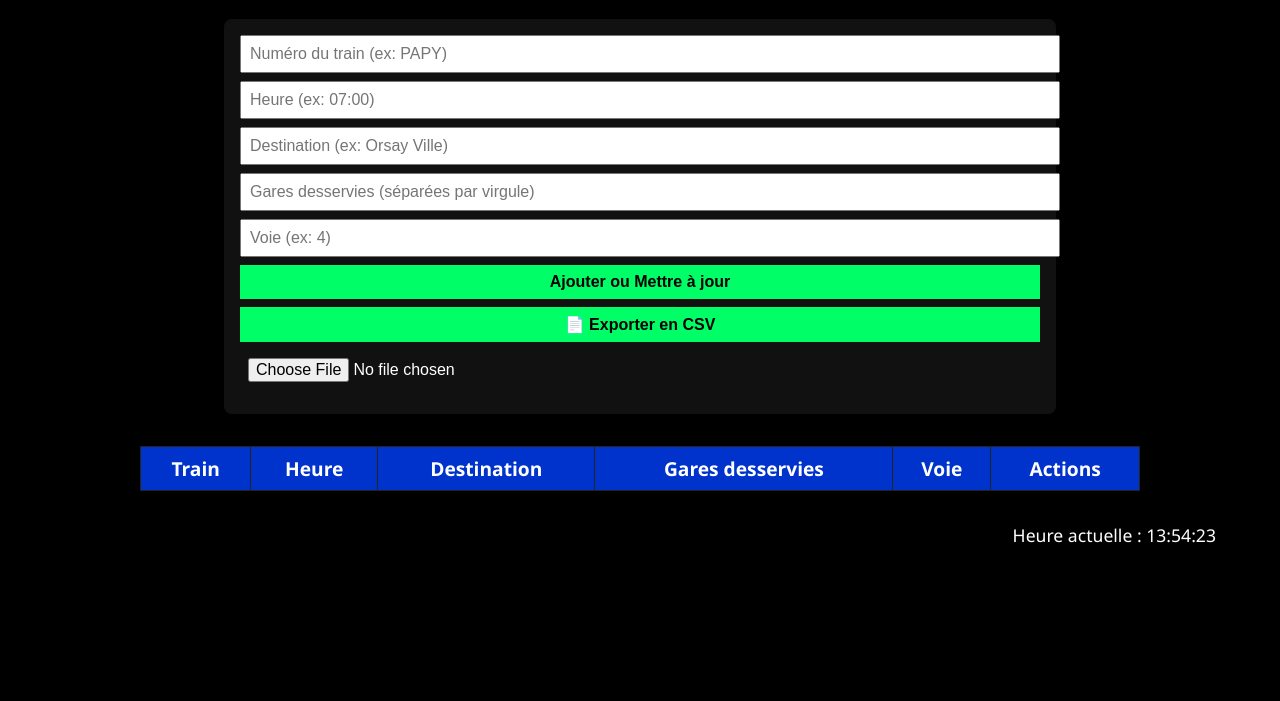
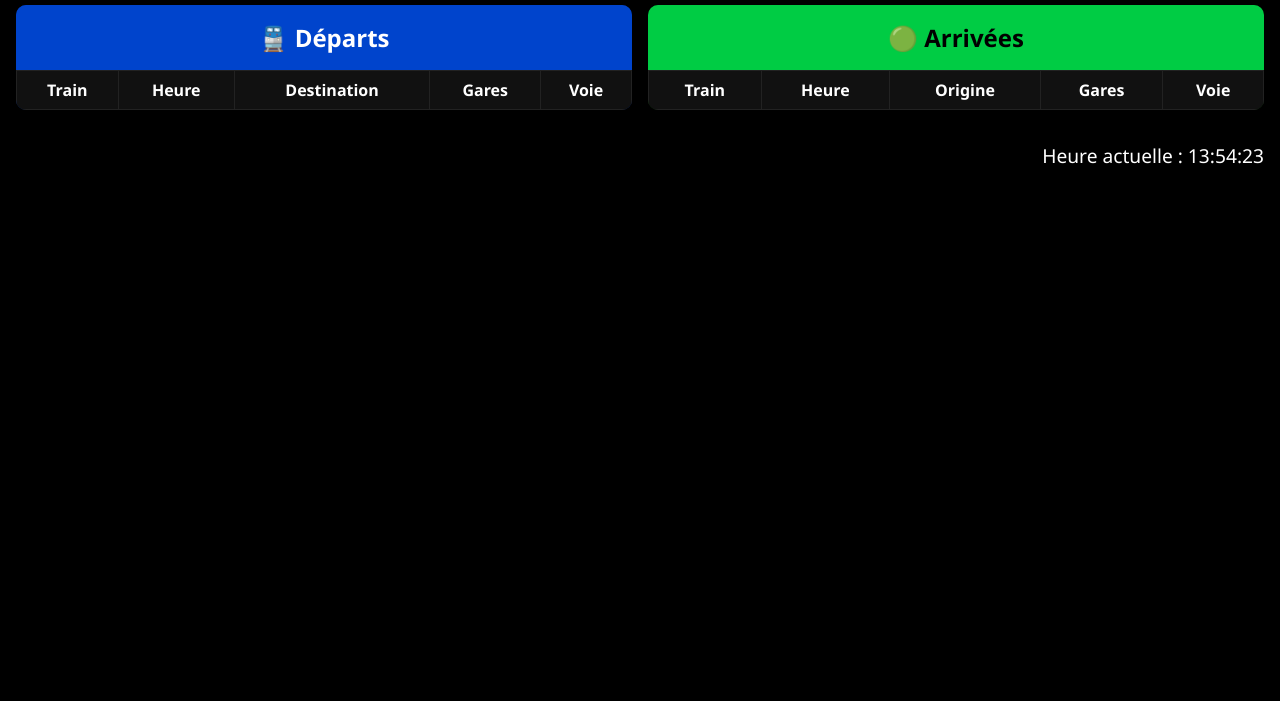
Before and after one commit to Josh-444/infogare-simulateur, a plain HTML site: page index.html in a window 1280 px wide. Shown: the part 99-800 px from the top of the page. Drawn offline with Linux system fonts and the light colour scheme.

Commit message:
Add files via upload

```diff
--- a/index.html
+++ b/index.html
@@ -3,249 +3,145 @@
 <head>
   <meta charset="UTF-8" />
   <meta name="viewport" content="width=device-width, initial-scale=1.0"/>
-  <title>Infogare CSV</title>
+  <title>Infogare - Départs & Arrivées CSV</title>
   <style>
     body {
       margin: 0;
       font-family: 'Segoe UI', sans-serif;
       background-color: #000;
       color: #fff;
-    }
-    h1 {
-      text-align: center;
+      display: grid;
+      grid-template-columns: 1fr 1fr;
+      gap: 1rem;
       padding: 1rem;
     }
-    .form-container {
-      background: #111;
+    .panel {
+      border-radius: 10px;
+      overflow: hidden;
+    }
+    .panel h2 {
+      text-align: center;
+      margin: 0;
       padding: 1rem;
-      margin: auto;
-      width: 90%;
-      max-width: 800px;
-      border-radius: 8px;
     }
-    .form-container input, .form-container button {
+    .departures { background-color: #002266; }
+    .departures h2 { background-color: #0044cc; color: #fff; }
+    .arrivals { background-color: #003300; }
+    .arrivals h2 { background-color: #00cc44; color: #000; }
+    table {
       width: 100%;
-      margin-bottom: 0.5rem;
-      padding: 0.5rem;
-      font-size: 1rem;
+      border-collapse: collapse;
+      color: #fff;
     }
-    .form-container button {
-      background: #00ff66;
-      color: #000;
-      font-weight: bold;
-      border: none;
-      cursor: pointer;
-    }
-    .infogare {
-      width: 90%;
-      max-width: 1000px;
-      margin: 2rem auto;
-      border-collapse: collapse;
-      font-size: 1.2rem;
-    }
-    .infogare th, .infogare td {
+    th, td {
       padding: 0.5rem;
       border: 1px solid #222;
       text-align: center;
     }
-    .infogare th {
-      background-color: #0033cc;
-      color: #fff;
+    th {
+      background-color: #111;
     }
-    .infogare td {
-      background-color: #0055ff;
-      color: #fff;
-    }
-    .heure {
-      color: #ffff33;
-      font-weight: bold;
-    }
+    .heure { color: #ffff33; font-weight: bold; }
     .voie {
       background-color: #fff;
       color: #000;
       padding: 0.3rem 0.6rem;
       border-radius: 5px;
     }
-    .rer-icon {
-      display: inline-block;
-      background: #fff;
-      color: #0033cc;
-      padding: 0.2rem 0.4rem;
-      border-radius: 50%;
-      margin-right: 0.5rem;
-    }
     .gares-defilantes {
       overflow: hidden;
       white-space: nowrap;
-      animation: defilement 10s linear infinite;
+      animation: defilement 12s linear infinite;
     }
     @keyframes defilement {
       from { transform: translateX(100%); }
       to { transform: translateX(-100%); }
     }
-    .footer-time {
+    .footer {
+      grid-column: span 2;
       text-align: right;
-      margin-right: 5%;
-      font-size: 1.1rem;
+      font-size: 1.2rem;
+      padding-top: 1rem;
+    }
+    .import {
+      grid-column: span 2;
+      text-align: center;
+      margin-bottom: 1rem;
+    }
+    input[type="file"] {
+      margin: 0.5rem;
+      padding: 0.5rem;
+      font-size: 1rem;
     }
   </style>
 </head>
 <body>
-  <h1>🚆 Infogare (CSV + Supprimer)</h1>
-
-  <div class="form-container">
-    <input type="text" id="train" placeholder="Numéro du train (ex: PAPY)" />
-    <input type="text" id="heure" placeholder="Heure (ex: 07:00)" />
-    <input type="text" id="destination" placeholder="Destination (ex: Orsay Ville)" />
-    <input type="text" id="gares" placeholder="Gares desservies (séparées par virgule)" />
-    <input type="text" id="voie" placeholder="Voie (ex: 4)" />
-    <button onclick="ajouterTrain()">Ajouter ou Mettre à jour</button>
-    <button onclick="exporterCSV()">📄 Exporter en CSV</button>
-    <input type="file" accept=".csv" onchange="importerCSV(event)">
+  <div class="import">
+    <label>
+      📤 Importer CSV Départs :
+      <input type="file" accept=".csv" onchange="importerCSV(event, 'departures-body')">
+    </label>
+    <label>
+      📥 Importer CSV Arrivées :
+      <input type="file" accept=".csv" onchange="importerCSV(event, 'arrivals-body')">
+    </label>
   </div>
 
-  <table class="infogare">
-    <thead>
-      <tr>
-        <th>Train</th>
-        <th>Heure</th>
-        <th>Destination</th>
-        <th>Gares desservies</th>
-        <th>Voie</th>
-        <th>Actions</th>
-      </tr>
-    </thead>
-    <tbody id="table-body"></tbody>
-  </table>
+  <div class="panel departures">
+    <h2>🚆 Départs</h2>
+    <table>
+      <thead>
+        <tr>
+          <th>Train</th><th>Heure</th><th>Destination</th><th>Gares</th><th>Voie</th>
+        </tr>
+      </thead>
+      <tbody id="departures-body"></tbody>
+    </table>
+  </div>
 
-  <div class="footer-time" id="currentTime">Heure actuelle : --:--:--</div>
+  <div class="panel arrivals">
+    <h2>🟢 Arrivées</h2>
+    <table>
+      <thead>
+        <tr>
+          <th>Train</th><th>Heure</th><th>Origine</th><th>Gares</th><th>Voie</th>
+        </tr>
+      </thead>
+      <tbody id="arrivals-body"></tbody>
+    </table>
+  </div>
+
+  <div class="footer" id="clock">Heure actuelle : --:--:--</div>
 
   <script>
-    function updateTime() {
+    function updateClock() {
       const now = new Date();
-      document.getElementById('currentTime').textContent = 'Heure actuelle : ' + now.toLocaleTimeString('fr-FR');
+      document.getElementById('clock').textContent = 'Heure actuelle : ' + now.toLocaleTimeString('fr-FR');
     }
-    setInterval(updateTime, 1000);
-    window.onload = () => { updateTime(); chargerTrains(); };
+    setInterval(updateClock, 1000);
+    updateClock();
 
-    function enregistrerTrains() {
-      localStorage.setItem('trains', document.getElementById('table-body').innerHTML);
-    }
-
-    function chargerTrains() {
-      const saved = localStorage.getItem('trains');
-      if (saved) {
-        document.getElementById('table-body').innerHTML = saved;
-      }
-    }
-
-    function exporterCSV() {
-      const rows = document.querySelectorAll('#table-body tr');
-      let csv = "train,heure,destination,gares,voie\n";
-      rows.forEach(row => {
-        const cells = row.querySelectorAll('td');
-        const train = cells[0].innerText.replace("B", "").trim();
-        const heure = cells[1].innerText.trim();
-        const destination = cells[2].innerText.trim();
-        const gares = cells[3].innerText.trim();
-        const voie = cells[4].innerText.trim();
-        csv += `"${train}","${heure}","${destination}","${gares}","${voie}"\n`;
-      });
-      const blob = new Blob([csv], { type: "text/csv" });
-      const link = document.createElement("a");
-      link.href = URL.createObjectURL(blob);
-      link.download = "trains.csv";
-      link.click();
-    }
-
-    function importerCSV(event) {
+    function importerCSV(event, targetId) {
       const file = event.target.files[0];
       const reader = new FileReader();
       reader.onload = function () {
         const lines = reader.result.split("\n").slice(1);
         let html = "";
-        lines.forEach((line, index) => {
+        lines.forEach(line => {
           if (!line.trim()) return;
-          const [train, heure, destination, gares, voie] = line.split(",").map(v => v.replace(/(^"|"$)/g, "").trim());
+          const [train, heure, lieu, gares, voie] = line.split(",").map(v => v.replace(/(^"|"$)/g, "").trim());
           html += `
 <tr>
-  <td><span class="rer-icon">B</span>${train}</td>
+  <td>${train}</td>
   <td class="heure">${heure}</td>
-  <td>${destination}</td>
+  <td>${lieu}</td>
   <td><div class="gares-defilantes">${gares}</div></td>
   <td><span class="voie">${voie}</span></td>
-  <td>
-    <button onclick="modifierTrain(${index})">✏️</button>
-    <button onclick="supprimerTrain(${index})">🗑️</button>
-  </td>
 </tr>`;
         });
-        document.getElementById('table-body').innerHTML = html;
-        enregistrerTrains();
+        document.getElementById(targetId).innerHTML = html;
       };
       reader.readAsText(file);
-    }
-
-    let editingIndex = -1;
-
-    function ajouterTrain() {
-      const train = document.getElementById('train').value.trim();
-      const heure = document.getElementById('heure').value.trim();
-      const destination = document.getElementById('destination').value.trim();
-      const gares = document.getElementById('gares').value.trim();
-      const voie = document.getElementById('voie').value.trim();
-
-      if (!train || !heure || !destination || !voie) {
-        alert('Tous les champs doivent être remplis.');
-        return;
-      }
-
-      const tbody = document.getElementById('table-body');
-
-      const newRow = `
-        <td><span class="rer-icon">B</span>${train}</td>
-        <td class="heure">${heure}</td>
-        <td>${destination}</td>
-        <td><div class="gares-defilantes">${gares}</div></td>
-        <td><span class="voie">${voie}</span></td>
-        <td>
-          <button onclick="modifierTrain(${editingIndex !== -1 ? editingIndex : tbody.children.length})">✏️</button>
-          <button onclick="supprimerTrain(${editingIndex !== -1 ? editingIndex : tbody.children.length})">🗑️</button>
-        </td>`;
-
-      if (editingIndex !== -1) {
-        tbody.children[editingIndex].innerHTML = newRow;
-        editingIndex = -1;
-      } else {
-        const row = document.createElement('tr');
-        row.innerHTML = newRow;
-        tbody.appendChild(row);
-      }
-
-      enregistrerTrains();
-
-      document.getElementById('train').value = '';
-      document.getElementById('heure').value = '';
-      document.getElementById('destination').value = '';
-      document.getElementById('gares').value = '';
-      document.getElementById('voie').value = '';
-    }
-
-    function modifierTrain(index) {
-      const row = document.getElementById('table-body').children[index];
-      const cells = row.children;
-      document.getElementById('train').value = cells[0].innerText.replace("B", "").trim();
-      document.getElementById('heure').value = cells[1].innerText.trim();
-      document.getElementById('destination').value = cells[2].innerText.trim();
-      document.getElementById('gares').value = cells[3].innerText.trim();
-      document.getElementById('voie').value = cells[4].innerText.trim();
-      editingIndex = index;
-    }
-
-    function supprimerTrain(index) {
-      const tbody = document.getElementById('table-body');
-      tbody.removeChild(tbody.children[index]);
-      enregistrerTrains();
     }
   </script>
 </body>
```
